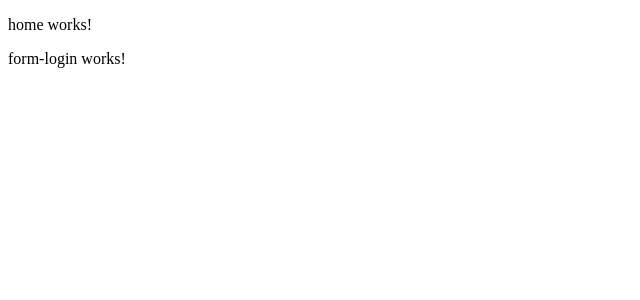
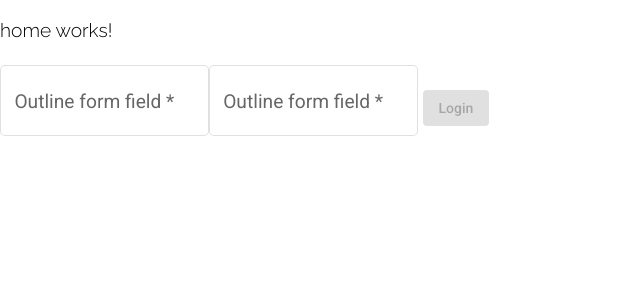
Before and after one commit to StellarCrow/jira-client, an Angular app: page / in a window 1280 px wide. Shown: the top 300 px of the page, without its empty margins (0-640 px from the left). Built offline with nearby package versions, Linux system fonts and the light colour scheme.

Commit message:
add login

```diff
--- a/src/app/app.module.ts
+++ b/src/app/app.module.ts
@@ -3,10 +3,9 @@ import {NgModule} from '@angular/core';
 
 import {AppRoutingModule} from './app-routing.module';
 import {AppComponent} from './app.component';
-import {AuthModule} from './modules/auth/auth.module';
 import {CoreModule} from './core/core.module';
 import {SharedModule} from './shared/shared.module';
-import { BrowserAnimationsModule } from '@angular/platform-browser/animations';
+import {BrowserAnimationsModule} from '@angular/platform-browser/animations';
 
 @NgModule({
   declarations: [
@@ -14,10 +13,9 @@ import { BrowserAnimationsModule } from '@angular/platform-browser/animations';
   ],
   imports: [
     BrowserModule,
+    SharedModule,
     AppRoutingModule,
     CoreModule,
-    AuthModule,
-    SharedModule,
     BrowserAnimationsModule
   ],
   providers: [],
--- a/src/app/core/services/auth/auth.service.ts
+++ b/src/app/core/services/auth/auth.service.ts
@@ -1,7 +1,9 @@
 import {Injectable} from '@angular/core';
 import {HttpClient} from '@angular/common/http';
 import {apiUrl} from '../../../../environments/environment';
-import {Observable} from 'rxjs';
+import {Observable, throwError} from 'rxjs';
+import {IUser} from '../../../shared/interfaces/user';
+import {catchError, map, tap} from 'rxjs/operators';
 
 @Injectable({
   providedIn: 'root'
@@ -10,4 +12,19 @@ export class AuthService {
 
   constructor(private httpClient: HttpClient) {
   }
+
+  public login(user: Pick<IUser, 'email' | 'password'>): Observable<IUser | never> {
+    const url = apiUrl + '/login';
+    return this.httpClient.post<{ token: string, user: IUser }>(url, user).pipe(
+      tap((response) => {
+        localStorage.setItem('jwt', response.token);
+      }),
+      map(response => {
+          return response.user;
+      }),
+      catchError(error => {
+        return throwError(error);
+      })
+    );
+  }
 }
--- a/src/app/modules/auth/components/form-login/form-login.component.html
+++ b/src/app/modules/auth/components/form-login/form-login.component.html
@@ -1 +1,20 @@
-<p>form-login works!</p>
+<form [formGroup]="formLogin" class="form" (submit)="onSubmit()" >
+  <mat-form-field appearance="outline">
+    <mat-label>Outline form field</mat-label>
+    <input matInput type="email" formControlName="email" placeholder="Placeholder">
+  </mat-form-field>
+  <mat-form-field appearance="outline">
+    <mat-label>Outline form field</mat-label>
+    <input matInput type="password" formControlName="password" placeholder="Placeholder">
+  </mat-form-field>
+  {{errorMessage}}
+  <button
+    class="form__button button"
+    mat-raised-button
+    color="primary"
+    type="submit"
+    [disabled]="!formLogin.valid"
+  >
+    Login
+  </button>
+</form>
--- a/src/app/modules/auth/components/form-login/form-login.component.ts
+++ b/src/app/modules/auth/components/form-login/form-login.component.ts
@@ -1,4 +1,8 @@
-import { Component, OnInit } from '@angular/core';
+import {Component, OnInit} from '@angular/core';
+import {FormBuilder, FormGroup, Validators} from '@angular/forms';
+import {IUser} from '../../../../shared/interfaces/user';
+import {AuthService} from '../../../../core/services/auth/auth.service';
+import {Router} from '@angular/router';
 
 @Component({
   selector: 'app-form-login',
@@ -6,10 +10,47 @@ import { Component, OnInit } from '@angular/core';
   styleUrls: ['./form-login.component.scss']
 })
 export class FormLoginComponent implements OnInit {
+  public formLogin: FormGroup;
+  public errorMessage = '';
 
-  constructor() { }
+  constructor(private formBuilder: FormBuilder, private authService: AuthService, private router: Router) {
+  }
 
   ngOnInit(): void {
+    this.createForm();
   }
 
+  private createForm(): void {
+    this.formLogin = this.formBuilder.group({
+      email: ['',
+        [
+          Validators.required,
+          Validators.pattern('\t^([a-zA-Z0-9_\\-\\.]+)@([a-zA-Z0-9_\\-\\.]+)\\.([a-zA-Z]{2,5})$'),
+          Validators.minLength(1),
+          Validators.maxLength(1000)
+        ]
+      ],
+      password: ['',
+        [
+          Validators.required,
+          Validators.minLength(1),
+          Validators.maxLength(50)
+        ]
+      ]
+    });
+  }
+
+  public onSubmit(): void {
+    const user: Pick<IUser, 'email' | 'password'> = {
+      email: this.formLogin.value.email,
+      password: this.formLogin.value.password
+    };
+    this.authService.login(user).subscribe(response => {
+      this.router.navigate(['/home']);
+    }, response => {
+      this.errorMessage = response.error.message;
+    });
+  }
+
+
 }
--- /dev/null
+++ b/src/app/shared/material/material.module.ts
@@ -0,0 +1,33 @@
+import { NgModule } from '@angular/core';
+import { MatCheckboxModule } from '@angular/material/checkbox';
+import { MatButtonModule } from '@angular/material/button';
+import { MatInputModule } from '@angular/material/input';
+import { MatDatepickerModule } from '@angular/material/datepicker';
+import { MatNativeDateModule } from '@angular/material/core';
+import { MatIconModule } from '@angular/material/icon';
+import { MatTooltipModule } from '@angular/material/tooltip';
+import { MatDialogModule } from '@angular/material/dialog';
+import { MatRadioModule } from '@angular/material/radio';
+import { MatSidenavModule } from '@angular/material/sidenav';
+import {MatFormFieldModule} from '@angular/material/form-field';
+
+const components = [
+  MatCheckboxModule,
+  MatButtonModule,
+  MatInputModule,
+  MatDatepickerModule,
+  MatNativeDateModule,
+  MatIconModule,
+  MatTooltipModule,
+  MatDialogModule,
+  MatRadioModule,
+  MatSidenavModule,
+  MatFormFieldModule,
+];
+
+@NgModule({
+  declarations: [],
+  imports: [...components],
+  exports: [...components],
+})
+export class MaterialModule {}
--- a/src/environments/environment.ts
+++ b/src/environments/environment.ts
@@ -6,7 +6,7 @@ export const environment = {
   production: false
 };
 
-export const apiUrl = 'http://localhost:3000';
+export const apiUrl = 'http://localhost:3000/api';
 
 /*
  * For easier debugging in development mode, you can import the following file
--- a/src/styles/styles.scss
+++ b/src/styles/styles.scss
@@ -0,0 +1 @@
+@import "basics/base";
```
Also changed, not shown: src/app/core/core.module.ts (+7 -5 lines), src/app/modules/auth/auth.module.ts (+12 -7 lines), src/app/shared/shared.module.ts (+10 -5 lines).
